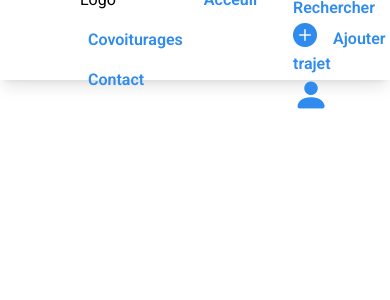
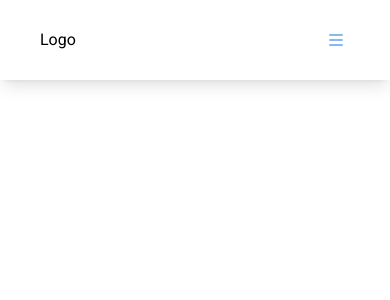
Before and after one commit to julesfremiot/ecoride-v1, a React (Vite) app in the folder ecoride-v1/: page / in a window 390 px wide. Shown: the top 300 px of the page. Built offline with nearby package versions, Linux system fonts and the light colour scheme.

Commit message:
Responsive Menu

```diff
--- a/ecoride-v1/src/components/NavBar.jsx
+++ b/ecoride-v1/src/components/NavBar.jsx
@@ -1,26 +1,36 @@
+import { useState } from "react"
+
 export default function NavBar(){
 
+    const [mobileMenu, openMenu] = useState(true);
+
     return (
-        <nav className="h-20 w-screen fixed top-0 shadow-lg flex items-center justify-between px-20">
-            <div className="menu-wrapper">
-                <div className="logo inline mr-20">Logo</div>
+        <nav className="h-20 w-screen fixed top-0 shadow-lg flex items-center justify-between lg:px-20 md:px-5">
+            <div className="flex px-10 w-screen items-center justify-between md:hidden">
+                <div>
+                <span>Logo</span>
+                </div>
+                <i onClick={() => {openMenu(prevState => !prevState)}} className={mobileMenu ? "bi bi-list text-skyBlue font-bold text-xl rounded px-1 block" : "bi bi-x text-skyBlue font-bold text-xl rounded px-1 block"}></i>
+            </div>
+            <div className="menu-wrapper hidden md:block">
+                <div className="logo inline lg:mr-20 md:mr-5">Logo</div>
                 <ul className="inline">
                 <li className="inline-block mr-7 p-2 text-skyBlue hover:text-oceanBlue font-semibold">Acceuil</li>
                     <li className="inline-block mr-7 p-2 text-skyBlue hover:text-oceanBlue font-semibold">Covoiturages</li>
                     <li className="inline-block mr-7 p-2 text-skyBlue hover:text-oceanBlue font-semibold">Contact</li>
                 </ul>
             </div>
-            <div className="action-wrapper">
-                <span className="text-skyBlue font-semibold hover:text-oceanBlue mr-10">
-                <i className="text-2xl bi bi-search text-skyBlue mr-4"></i>
+            <div className="action-wrapper hidden md:flex items-center justify-evenly">
+                <span className="text-skyBlue font-semibold hover:text-oceanBlue md:mr-3 lg:mr-10">
+                <i className="text-2xl bi bi-search text-skyBlue md:mr-2 lg:mr-4"></i>
                 Rechercher
                 </span>
-                <span className="text-skyBlue font-semibold hover:text-oceanBlue mr-10">
-                <i className="text-2xl bi bi-plus-circle-fill text-skyBlue mr-4"></i>
+                <span className="text-skyBlue font-semibold hover:text-oceanBlue md:mr-3 lg:mr-10">
+                <i className="text-2xl bi bi-plus-circle-fill text-skyBlue md: mr-2 lg:mr-4"></i>
                 Ajouter un trajet
                 </span>
-                <span className="text-skyBlue font-semibold hover:text-oceanBlue">
-                <i className="text-4xl bi bi-person-fill text-skyBlue mr-4"></i>
+                <span className="text-skyBlue xs:block font-semibold hover:text-oceanBlue">
+                <i className="text-4xl bi bi-person-fill text-skyBlue md:mr-2 lg:mr-4"></i>
                 </span>
             </div>
         </nav>
```
